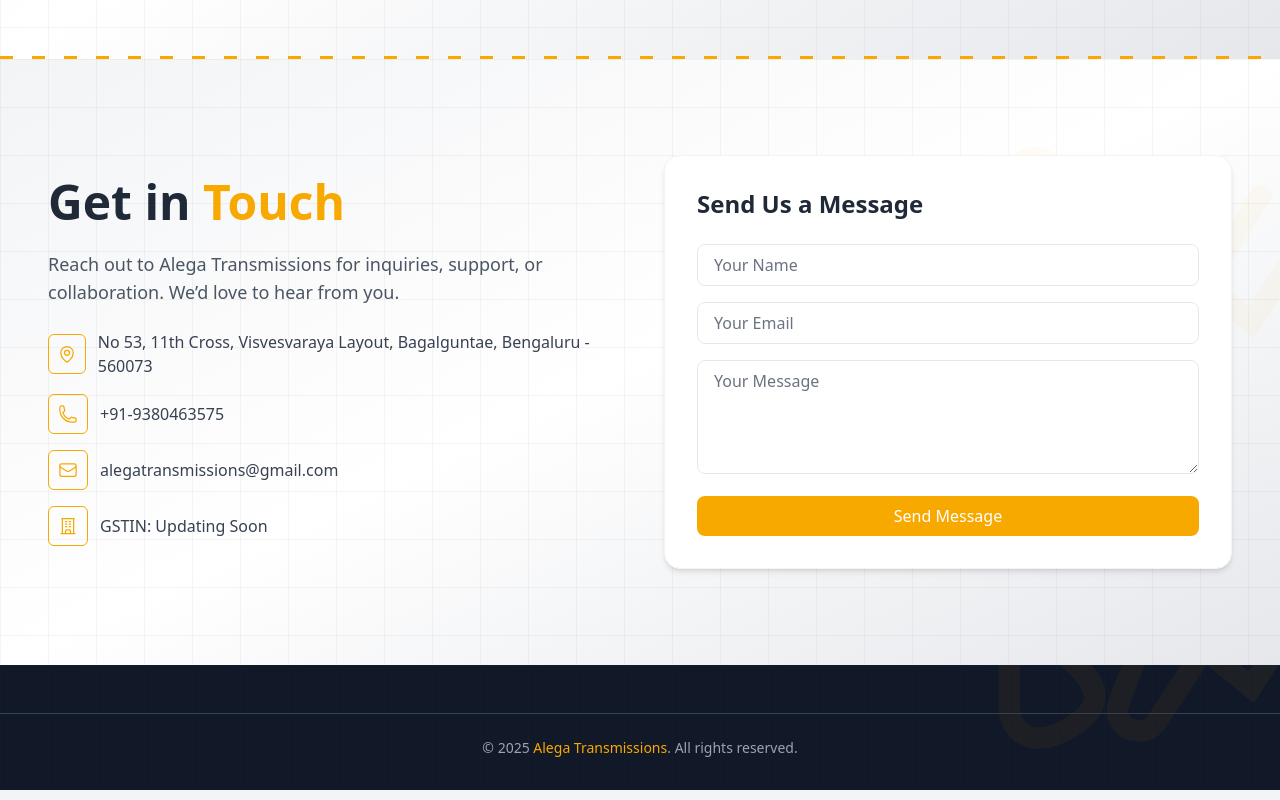
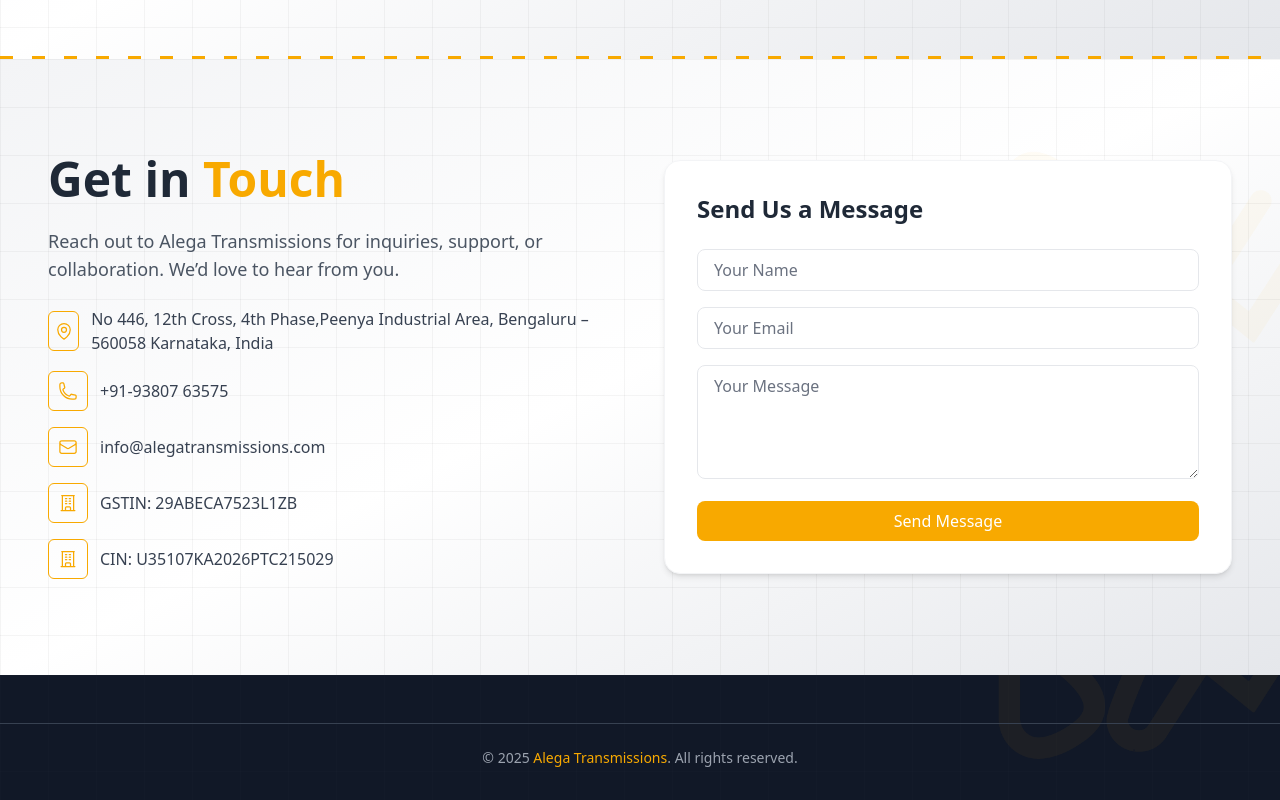
Before and after one commit to MadhuKrishnappa/alega-transmissions, a Next.js app: page / in a window 1280 px wide. Shown: the part 6143-6943 px from the top of the page. Built offline with nearby package versions, Linux system fonts and the light colour scheme.

Commit message:
change in contact us section

```diff
--- a/app/component/contact-us.tsx
+++ b/app/component/contact-us.tsx
@@ -36,10 +36,11 @@
 
           <div className="space-y-4 mt-6">
             {[
-              { icon: MapPinIcon, text: 'No 53, 11th Cross, Visvesvaraya Layout, Bagalguntae, Bengaluru - 560073' },
-              { icon: PhoneIcon, text: '+91-9380463575' },
-              { icon: EnvelopeIcon, text: 'alegatransmissions@gmail.com' },
-              { icon: BuildingOfficeIcon, text: 'GSTIN: Updating Soon' },
+              { icon: MapPinIcon, text: 'No 446, 12th Cross, 4th Phase,Peenya Industrial Area, Bengaluru – 560058 Karnataka, India' },
+              { icon: PhoneIcon, text: '+91-93807 63575' },
+              { icon: EnvelopeIcon, text: 'info@alegatransmissions.com' },
+              { icon: BuildingOfficeIcon, text: 'GSTIN: 29ABECA7523L1ZB' },
+              { icon: BuildingOfficeIcon, text: 'CIN: U35107KA2026PTC215029' },
             ].map((item, i) => (
               <div key={i} className="flex items-center space-x-3">
                 <div className="w-10 h-10 border border-[#F8A900] text-[#F8A900] flex items-center justify-center rounded-md">
```
